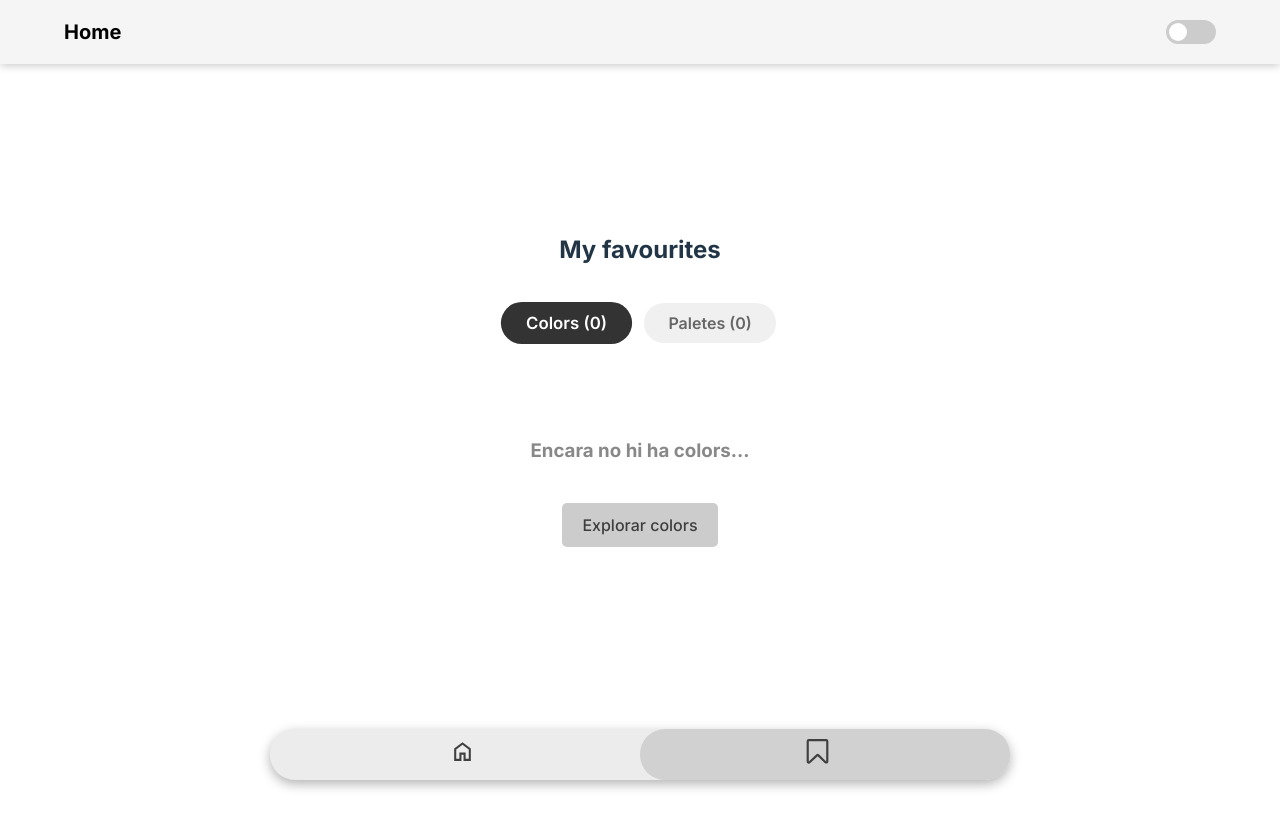
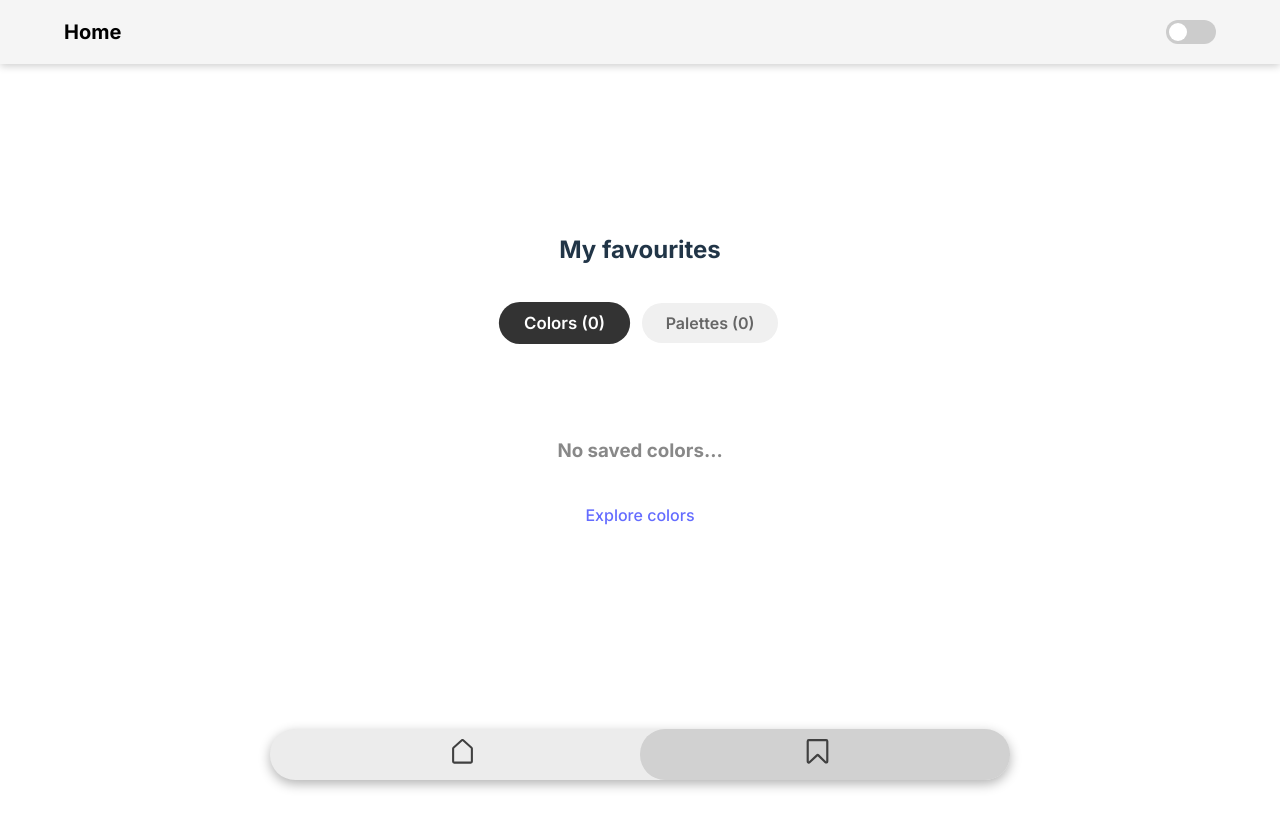
Before and after one commit to Polsacadas/ColorsApp, a React (Vite) app in the folder siratone/: page /FavoritesPage in a window 1280 px wide. Shown: the top 828 px of the page. Built offline with nearby package versions, Linux system fonts and the light colour scheme; a web font is replaced by a local one.

Commit message:
return-button & footer icons

```diff
--- a/siratone/src/components/ColorDetail.css
+++ b/siratone/src/components/ColorDetail.css
@@ -38,22 +38,6 @@
   z-index: 10;
 }
 
-
-
-.back-btn {
-  display: inline-block;
-  padding: 10px 20px;
-  background-color: #cccccc;
-  color: rgb(62, 62, 62);
-  text-decoration: none;
-  border-radius: 5px;
-  transition: background 0.3s;
-}
-
-.back-btn:hover {
-  background-color: #626262;
-  color: white;
-}
 
 /* ---------------- COLOR CARD ---------------- */
 
@@ -185,6 +169,7 @@
 
 .save-palette-btn {
   background: transparent;
+  color: #121212;
   border: none;
   width: 24px;
   height: 24px;
@@ -195,8 +180,11 @@
 }
 
 .save-palette-btn img {
-  width: 100%;
-  height: 100%;
+  width: 24px;
+  height: 24px;
+  /*color: #121212;*/
+  filter: invert(1);
+  fill: black;
 }
 
 /* ---------------- PALETTE VIEW ---------------- */
@@ -290,7 +278,7 @@
 }
 
 .detail-container.dark .palette-button {
-  background-color: #2a2a2a;
+  background-color: #ececec;
   color: #ffffff;
 }
 
@@ -307,6 +295,7 @@
   box-shadow: 0 4px 12px rgba(0, 0, 0, 0.6);
 }
 
-.detail-container.dark .save-palette-btn img {
-  filter: brightness(1);
+/*.detail-container.dark .save-palette-btn img {
+  filter: brightness();
 }
+*/
--- a/siratone/src/components/FavoritesPage.jsx
+++ b/siratone/src/components/FavoritesPage.jsx
@@ -30,7 +30,7 @@ function FavoritesPage() {
             className={`tab-btn ${activeTab === 'palettes' ? 'active' : ''}`}
             onClick={() => setActiveTab('palettes')}
           >
-            Paletes ({favPalettes.length})
+            Palettes ({favPalettes.length})
           </button>
         </div>
       </div>
@@ -40,9 +40,9 @@ function FavoritesPage() {
         <>
           {favorites.length === 0 ? ( //Si NO hi ha colors guardats
             <div className="empty-message">
-              <h3>Encara no hi ha colors...</h3>
+              <h3>No saved colors...</h3>
               <Link to="/" className="back-btn" style={{marginTop: '20px', display:'inline-block'}}>
-                Explorar colors
+                Explore colors
               </Link>
             </div>
           ) : (//SI hi ha colors guardats
@@ -79,9 +79,9 @@ function FavoritesPage() {
         <>
           {favPalettes.length === 0 ? ( //Si NO hi ha paletes guardades
             <div className="empty-message">
-              <h3>No hi ha paletes guardades</h3>
+              <h3>No saved palettes...</h3>
               <Link to="/" className="back-btn" style={{marginTop: '20px', display:'inline-block'}}>
-                Explorar colors
+                Explore colors
               </Link>
             </div>
           ) : ( //SI hi ha paletes guardades
--- a/siratone/src/components/Footer.css
+++ b/siratone/src/components/Footer.css
@@ -3,7 +3,7 @@ width:50%;
 position: fixed;
 bottom: 20px;
 left: 50%;
-
+z-index: 100;
 transform: translateX(-50%);
 background-color: #ececec;
 padding: 10px 50px;
--- a/siratone/src/components/HeaderColorDetail.css
+++ b/siratone/src/components/HeaderColorDetail.css
@@ -44,7 +44,7 @@
 }
 
 .return-button {
-    background-color: #ccc;
+    background-color: #d5d5d5;
     border: none;
     border-radius: 50%;
     width: 45px;
@@ -83,7 +83,7 @@
 }
 
 .header-detail.dark .return-button {
-  background-color: #2a2a2a;
+  background-color: #ececec;
 }
 
 .header-detail.dark .return-button img {
```
Also changed, not shown: siratone/public/icons/home.svg.
